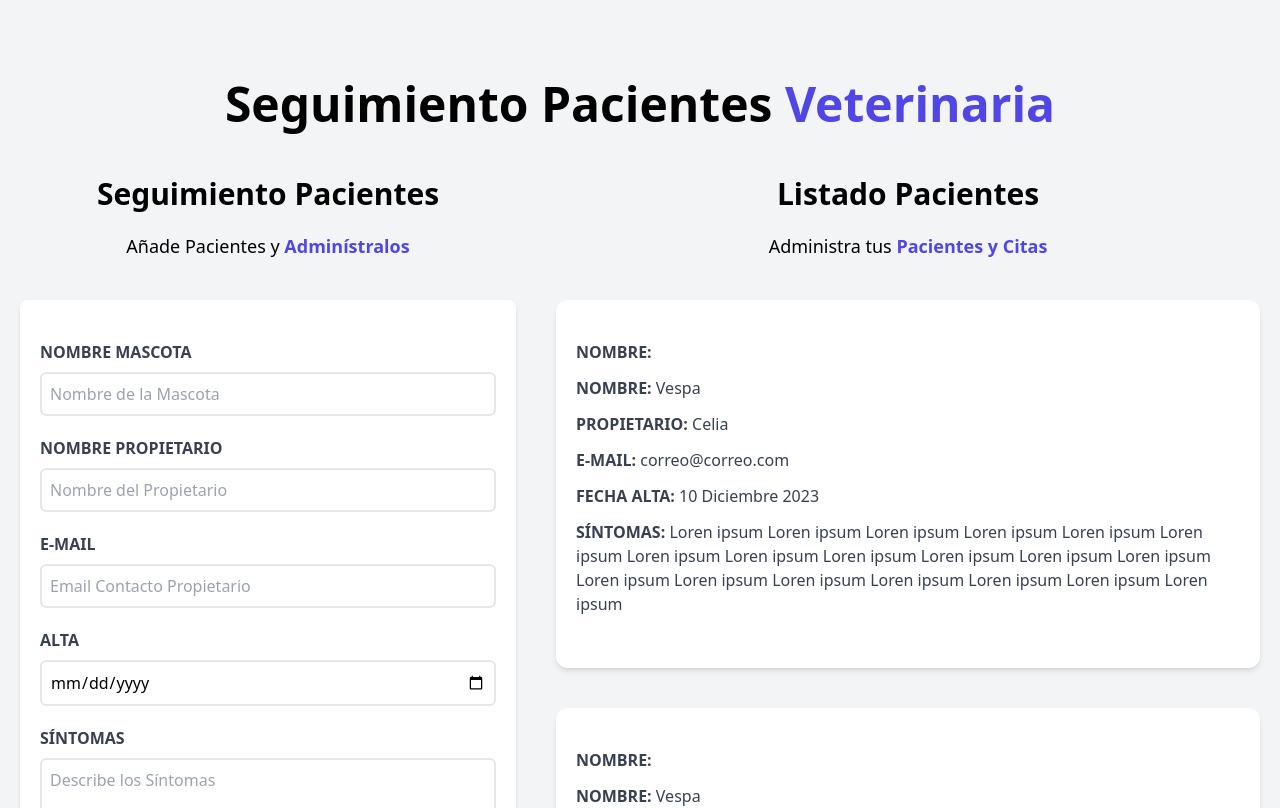
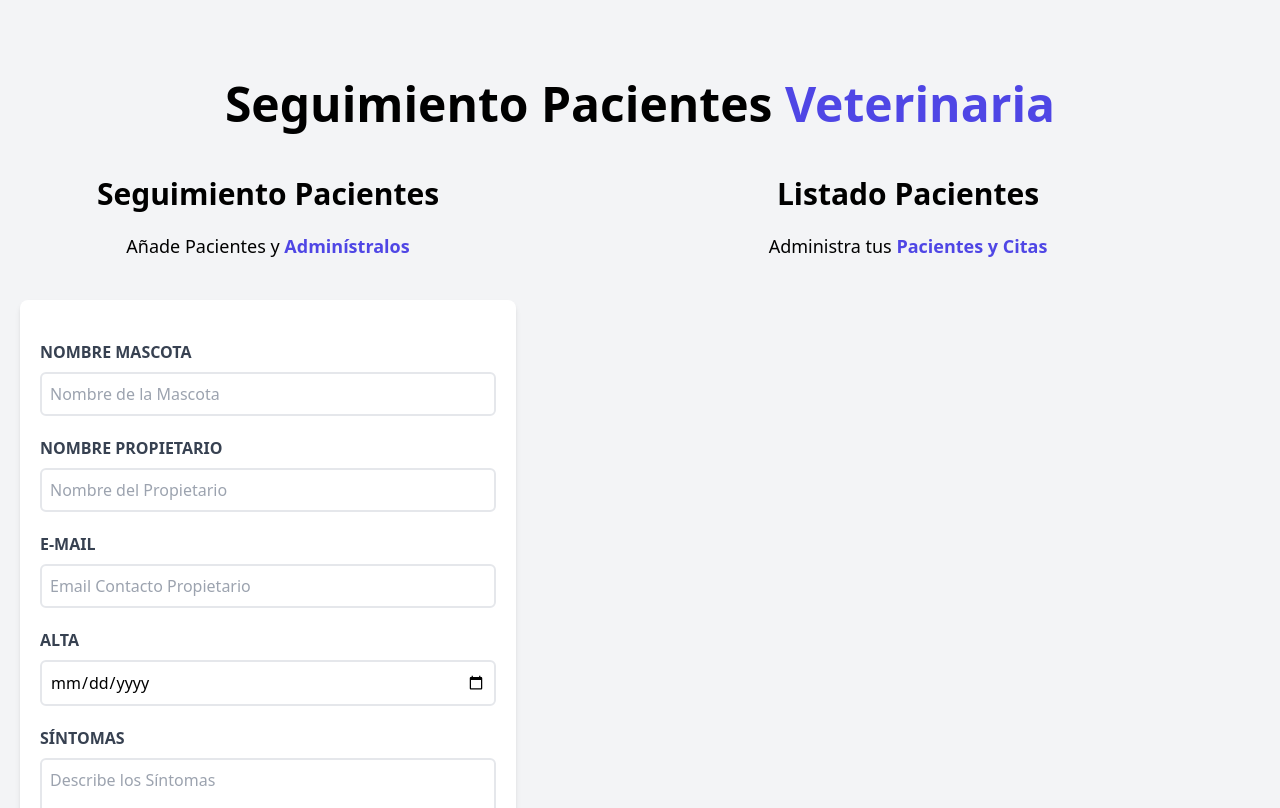
Before and after one commit to Celiaaviles/veterinaria-project, a React (Vite) app: page / in a window 1280 px wide. Shown: the top 808 px of the page. Built offline with nearby package versions, Linux system fonts and the light colour scheme.

Commit message:
Add funcionality to listadoPacientes

```diff
--- a/src/app.jsx
+++ b/src/app.jsx
@@ -14,7 +14,7 @@ function App() {
           pacientes={pacientes}
           setPacientes={setPacientes}
         ></Formulario>
-        <ListadoPacientes></ListadoPacientes>
+        <ListadoPacientes pacientes={pacientes}></ListadoPacientes>
       </div>
     </div>
   );
--- a/src/components/formulario.jsx
+++ b/src/components/formulario.jsx
@@ -10,19 +10,28 @@ export default function Formulario(pacientes, setPacientes) {
 
   const [error, setError] = useState(false);
 
+  const generarId = () => {
+    const random = Math.random().toString(36).substr(2);
+    const fecha = Date.now().toString(36);
+
+    return random + fecha;
+  };
+
   const handleSubmit = (e) => {
     e.preventDefault();
     if ([nombre, propietario, email, alta, sintomas].includes("")) {
       setError(true);
-    } else {
-      setError(false);
+      return;
     }
+    setError(false);
+
     const objetoPaciente = {
       nombre,
       propietario,
       email,
       alta,
       sintomas,
+      id: generarId(),
     };
     setPacientes([...pacientes, objetoPaciente]);
 
--- a/src/components/listadoPacientes.jsx
+++ b/src/components/listadoPacientes.jsx
@@ -1,6 +1,7 @@
+/* eslint-disable react/prop-types */
 import Paciente from "./paciente";
 
-export default function ListadoPacientes() {
+export default function ListadoPacientes({ pacientes }) {
   return (
     <div className="md:w-1/2 lg:w-3/5 md:h-screen overflow-y-scroll">
       <h2 className="font-black text-3xl text-center">Listado Pacientes</h2>
@@ -8,11 +9,9 @@ export default function ListadoPacientes() {
         Administra tus {""}
         <span className="text-indigo-600 font-bold">Pacientes y Citas</span>
       </p>
-      <Paciente />
-      <Paciente />
-      <Paciente />
-      <Paciente />
-      <Paciente />
+      {pacientes?.map((paciente) => {
+        <Paciente key={paciente.id} paciente={paciente} />;
+      })}
     </div>
   );
 }
--- a/src/components/paciente.jsx
+++ b/src/components/paciente.jsx
@@ -1,4 +1,7 @@
-export default function Paciente() {
+/* eslint-disable react/prop-types */
+export default function Paciente({ paciente }) {
+  const { nombre, propietario, email, alta, sintomas } = paciente;
+
   return (
     <div className="mx-5 my-10 bg-white shadow-md px-5 py-10 rounded-xl">
       <p className="font-bold mb-3 text-gray-700 uppercase">
@@ -7,28 +10,23 @@ export default function Paciente() {
       </p>
       <p className="font-bold mb-3 text-gray-700 uppercase">
         Nombre: {""}
-        <span className="font-normal normal-case">Vespa</span>
+        <span className="font-normal normal-case">{nombre}</span>
       </p>
       <p className="font-bold mb-3 text-gray-700 uppercase">
         Propietario: {""}
-        <span className="font-normal normal-case">Celia</span>
+        <span className="font-normal normal-case">{propietario}</span>
       </p>
       <p className="font-bold mb-3 text-gray-700 uppercase">
         E-mail: {""}
-        <span className="font-normal normal-case">correo@correo.com</span>
+        <span className="font-normal normal-case">{email}</span>
       </p>
       <p className="font-bold mb-3 text-gray-700 uppercase">
         Fecha Alta: {""}
-        <span className="font-normal normal-case">10 Diciembre 2023</span>
+        <span className="font-normal normal-case">{alta}</span>
       </p>
       <p className="font-bold mb-3 text-gray-700 uppercase">
         Síntomas: {""}
-        <span className="font-normal normal-case">
-          Loren ipsum Loren ipsum Loren ipsum Loren ipsum Loren ipsum Loren
-          ipsum Loren ipsum Loren ipsum Loren ipsum Loren ipsum Loren ipsum
-          Loren ipsum Loren ipsum Loren ipsum Loren ipsum Loren ipsum Loren
-          ipsum Loren ipsum Loren ipsum{" "}
-        </span>
+        <span className="font-normal normal-case">{sintomas}</span>
       </p>
     </div>
   );
```
